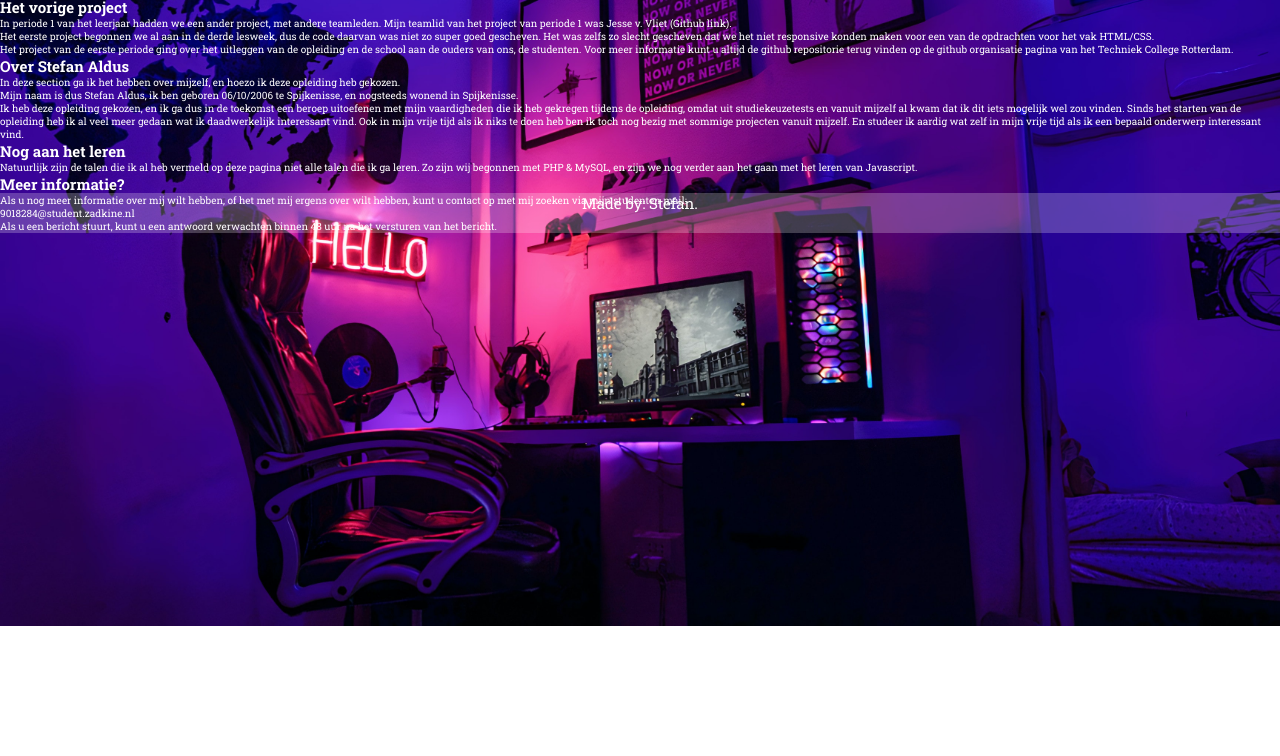
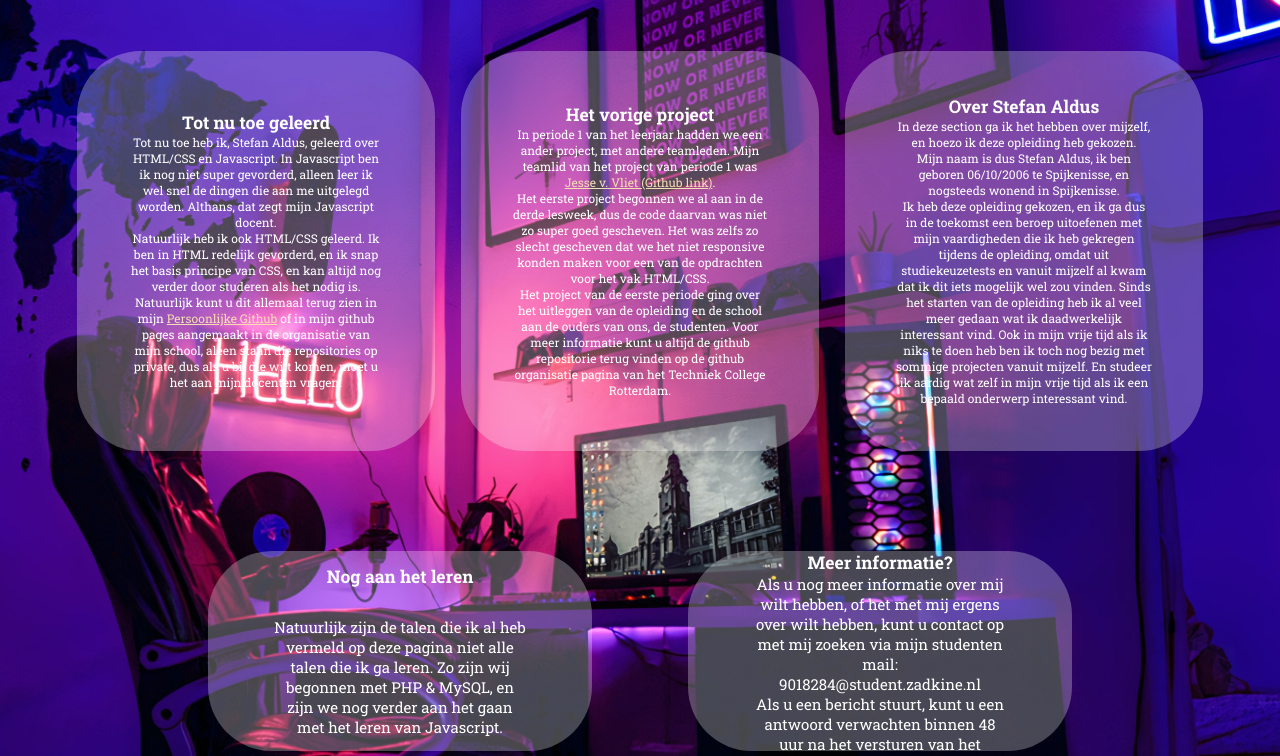
Before and after one commit to Stefan-Aldus/School-Project-2, a plain HTML site: page portfolios/portfolio_student1.html in a window 1280 px wide. Shown: the part 174-930 px from the top of the page. Before the commit the page ends 800 px from the top, so only its background shows below. Drawn offline with Linux system fonts and the light colour scheme.

Commit message:
ADDED PORTFOLIO PAGE STEFAN TO A NEW BRANH

```diff
--- a/style.css
+++ b/style.css
@@ -332,3 +332,85 @@ footer {
           justify-content: center;
           border-radius: 5rem;
         }
+
+        .portfoliopage {
+          font-size: 1.5rem;
+          display: flex;
+          flex-direction: column;
+          align-items: center;
+          justify-content: space-around;
+          min-height: 130vh;
+          height: auto;
+          color: cornsilk;
+      }
+
+      .portfolioheader {
+          text-align: center;
+      }
+
+      .portfoliosections0 {
+          display: flex;
+          min-height: 100vh;
+          height: auto;
+          flex-direction: column;
+          align-items: center;
+          justify-content: space-around
+      }
+
+      .portfoliosections {
+          display: flex;
+          width: 90vw;
+          justify-content: space-around;
+          min-height: 60vh;
+          height: auto;
+      }
+
+      .portfoliosection {
+          text-align: center;
+          display: flex;
+          flex-direction: column;
+          justify-content: center;
+          align-items: center;
+          min-height: 40vh;
+          height: auto;
+          max-height: 50vh;
+          width: 28vw;
+          background-color: rgba(255, 255, 255, 0.273);
+          border-radius: 5vw;
+      }
+
+      .portfoliosection p{
+          font-size: 1.2rem;
+          width: 20vw;
+      }
+      .portfoliosection h2, .portfoliosection2 h2 {
+          font-size: 1.75rem;
+      }
+
+      .githublink {
+          text-decoration: underline;
+          color: wheat;
+      }
+
+      .portfoliosections2{
+          width: 75vw;
+          height: 35vh;
+          display: flex;
+          justify-content: space-around   ;
+      }
+
+      .portfoliosection2 {
+          height: 25vh;
+          width: 30vw;
+          background-color: rgba(255, 255, 255, 0.273);
+          border-radius: 5vw;
+          display: flex;
+          flex-direction: column;
+          align-items: center;
+          justify-content: space-around;
+          text-align: center;
+      }
+
+      .portfoliosection2 p{
+          width: 20vw;
+      }
```
